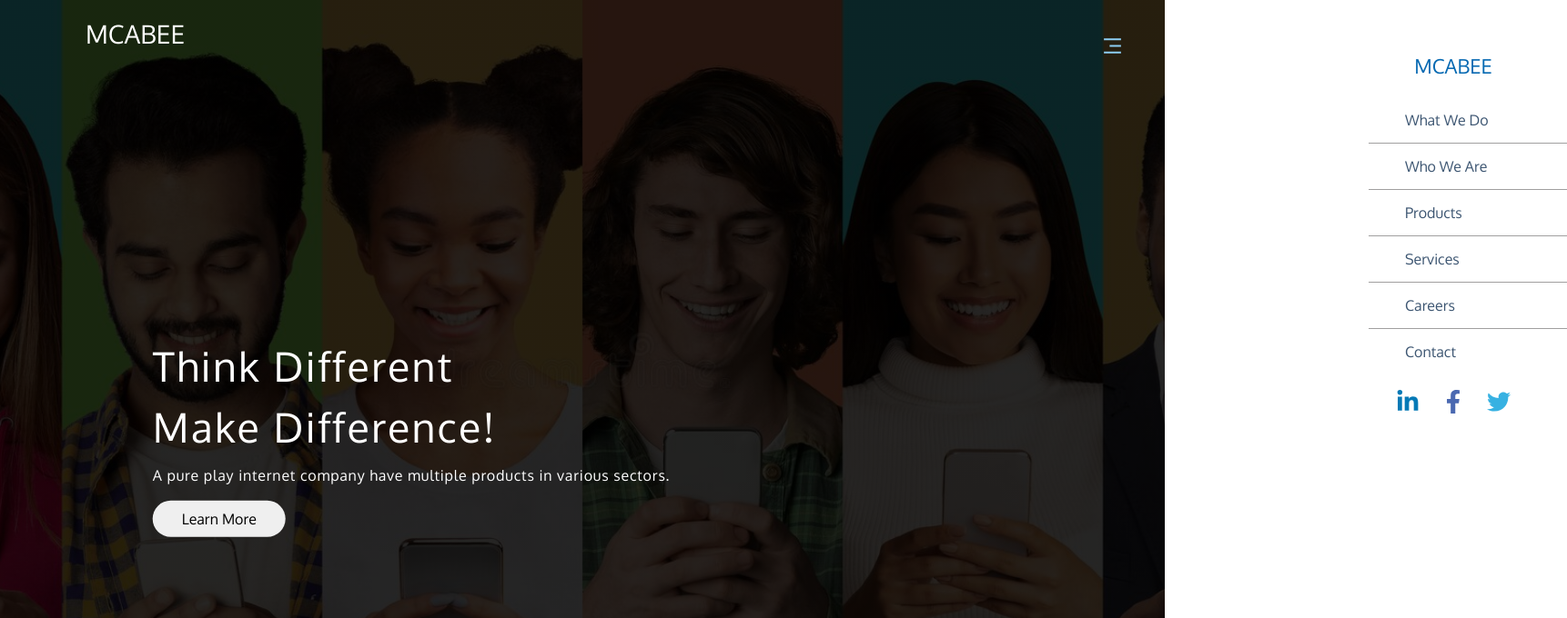
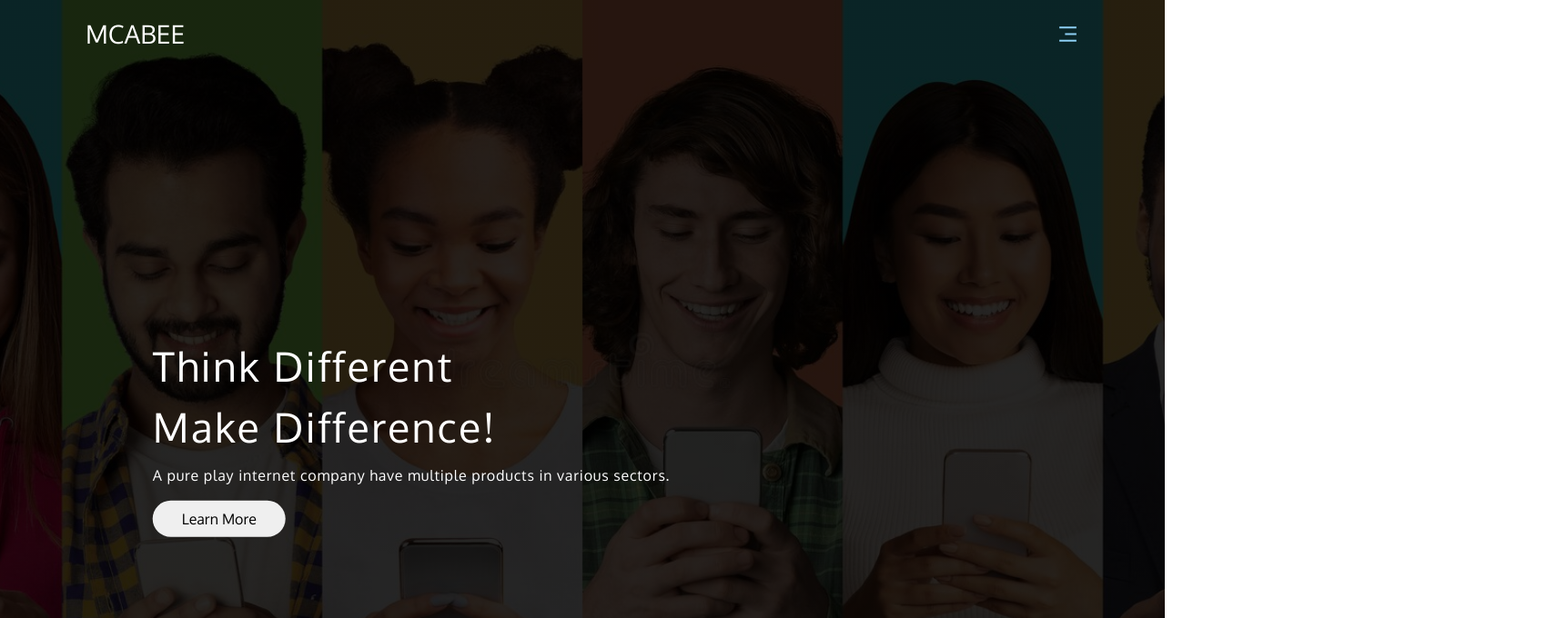
Before and after one commit to MCABEE/McAbee_Main, a React (Vite) app: page / in a window 1280 px wide. Shown: the top 680 px of the page at 91% size, 1722 px wide, since content can reach past the window. Built offline with nearby package versions, Linux system fonts and the light colour scheme.

Commit message:
completed header design

```diff
--- a/src/components/navbar/Navbar.jsx
+++ b/src/components/navbar/Navbar.jsx
@@ -1,19 +1,19 @@
 import React, { useState } from 'react'
 import "./navbar.css"
 import { RiMenu3Fill } from "react-icons/ri"
-import { FaLinkedinIn,FaFacebookF,FaTwitter } from "react-icons/fa"
+import { FaLinkedinIn, FaFacebookF, FaTwitter } from "react-icons/fa"
 import { Link } from 'react-router-dom'
 
 export const Navbar = () => {
   return (
     <>
-      <div className=' container mx-auto w-100'>
-        <div className='d-flex justify-content-between align-items-center pt-3 container position-absolute '>
+      <div className='container navigation'>
+        <div className=' container d-flex position-relative align-items-center justify-content-between pt-3 '>
           <div className='fs-3 text-white'>
-            MCABEE
+          <Link to="/" className='text-white'>MCABEE</Link>
           </div>
-          <div>
-            <input type="checkbox" id="check" className='z-3' />
+          <div className=''>
+            <input type="checkbox" id="check" />
             <label for="check">
               <RiMenu3Fill color={"#8dcff4"} size={25} />
             </label>
@@ -30,18 +30,15 @@
                   <li><Link className="nav-link navigation-link" to="/contact">Contact</Link></li>
                 </ul>
                 <div className='text-center pb-4'>
-                  <a href="https://www.linkedin.com/"><FaLinkedinIn className='iconliks ' size={26} color='#0579b6'/></a>
-                  <a href="https://www.facebook.com/"><FaFacebookF className='mx-4 iconliks ' size={26} color='#4b69b1'/></a>
-                  <a href="https://www.twitter.com/"><FaTwitter className='iconliks' size={26} color='#37b1e2'/></a>
+                  <a href="https://www.linkedin.com/"><FaLinkedinIn className='iconliks ' size={26} color='#0579b6' /></a>
+                  <a href="https://www.facebook.com/"><FaFacebookF className='mx-4 iconliks ' size={26} color='#4b69b1' /></a>
+                  <a href="https://www.twitter.com/"><FaTwitter className='iconliks' size={26} color='#37b1e2' /></a>
                 </div>
               </div>
             </div>
-
-
           </div>
         </div>
       </div>
-
     </>
   )
 }
--- a/src/components/navbar/navbar.css
+++ b/src/components/navbar/navbar.css
@@ -1,3 +1,11 @@
+.navigation{
+  right: 50%;
+  transform: translateX(50%);
+  position: absolute;
+  overflow-x: hidden;
+  height: 100%;
+  z-index: 999;
+}
 .sidebar {
   position:absolute;
   right: -500px;
@@ -10,11 +18,11 @@
   border-radius: 2rem;
 }
 .iconliks{
-  transition: .4s ease;
+  transition: .2s ease;
 }
 .iconliks:hover{
   transform: scale(1.5);
-  transition: .4s ease;
+  transition: .2s ease;
 }
 .sidebar header {
   font-size: 22px;
@@ -44,11 +52,10 @@
 #check{
   display: none;
 }
-label {
-  position: absolute;
-  border-radius: 3px;
+
+#check:checked ~ .sidebar{
+  right: 50px;
+}
+label{
   cursor: pointer;
 }
-#check:checked ~ .sidebar{
-  right: 10px;
-}
--- a/src/pages/home/productCarousel/productCarousel.scss
+++ b/src/pages/home/productCarousel/productCarousel.scss
@@ -101,7 +101,6 @@
   .swiper-slide{
     .carouselcard {
       height: 380px;
-      background-color: violet;
     }
   }
 }
```
